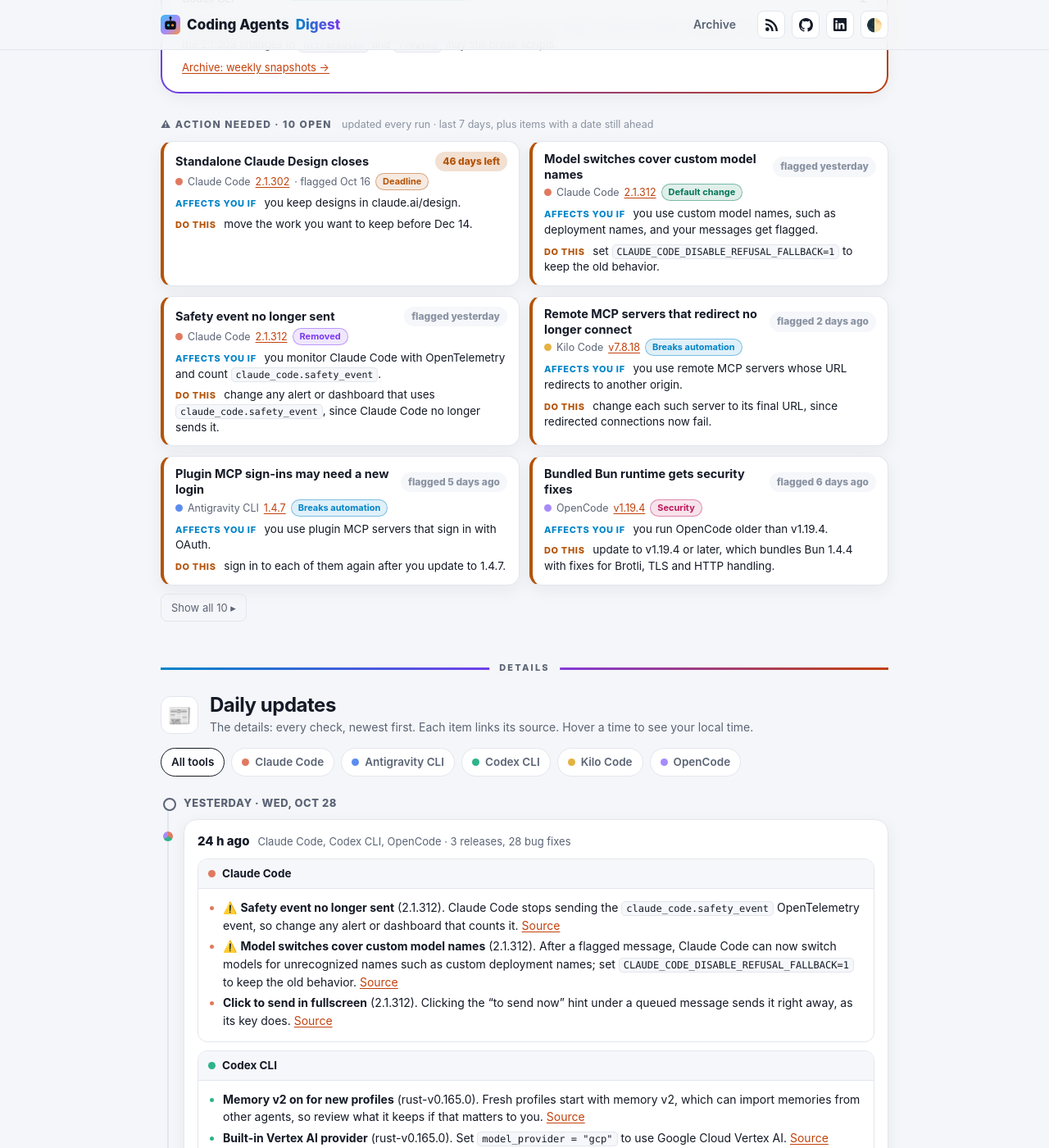
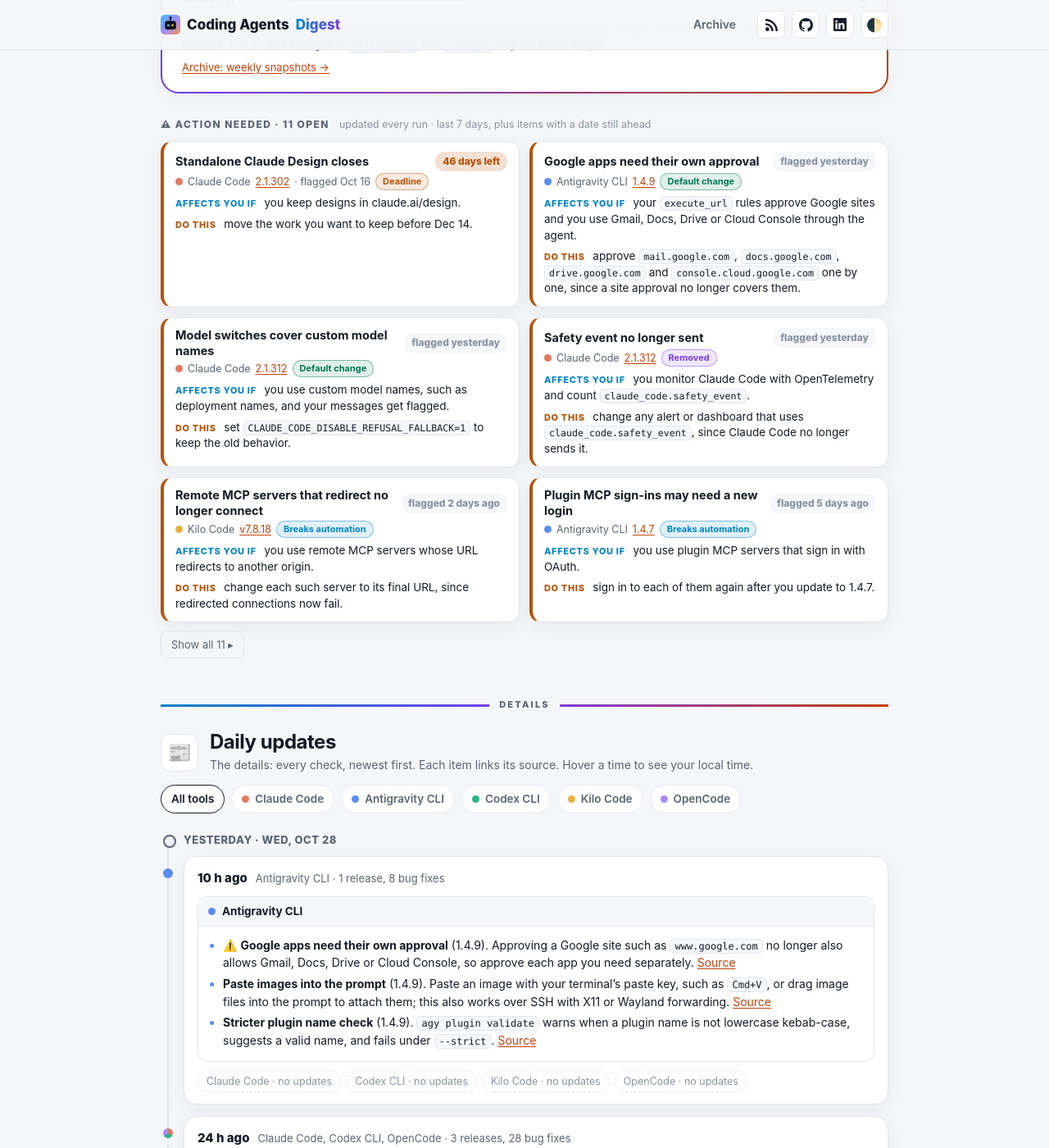
Before and after one commit to IbrahimSobh/coding-agents-digest, a Jekyll site: the page built from docs/index.html, in a window 1280 px wide and 1400 px high, scrolled down 1228 px. Shown: the whole window at 82% size. Built offline with Jekyll 4.4.1, drawn with Linux system fonts in a browser that asks for light colours; some of the changed text lies outside the part shown.

Commit message:
Check 2026-10-28 22:12: Antigravity CLI

```diff
--- a/docs/_data/actions.json
+++ b/docs/_data/actions.json
@@ -71,5 +71,18 @@
   "flagged": "2026-10-28",
   "category": "default-change",
   "dismissed": false
+ },
+ {
+  "id": "antigravity-cli-1.4.9-google-app-approvals",
+  "tool": "antigravity-cli",
+  "version": "1.4.9",
+  "url": "https://github.com/google-antigravity/antigravity-cli/releases/tag/1.4.9",
+  "title": "Google apps need their own approval",
+  "affects": "your `execute_url` rules approve Google sites and you use Gmail, Docs, Drive or Cloud Console through the agent.",
+  "do": "approve `mail.google.com`, `docs.google.com`, `drive.google.com` and `console.cloud.google.com` one by one, since a site approval no longer covers them.",
+  "deadline": null,
+  "flagged": "2026-10-28",
+  "category": "default-change",
+  "dismissed": false
  }
 ]
--- a/docs/_data/brief.json
+++ b/docs/_data/brief.json
@@ -1,8 +1,8 @@
 {
- "updated": "2026-10-28T08:11+03:00",
- "updated_label": "Oct 28, 08:11",
+ "updated": "2026-10-28T22:12+03:00",
+ "updated_label": "Oct 28, 22:12",
  "window": "Oct 21 to Oct 28, 2026",
- "headline": "Claude Code 2.1.312 and Codex 0.165.0 shipped, and both now change defaults, so check the model-switch and memory settings.",
+ "headline": "Claude Code 2.1.312 and Codex 0.165.0 changed defaults, and Antigravity CLI 1.4.9 now needs separate approval for Google apps.",
  "themes": [
   {
    "tag": "Defaults",
@@ -23,5 +23,5 @@
    "so_what": "expect a one-time sign-in to plugin MCP servers after the agy 1.4.7 update."
   }
  ],
- "watch_next": "Antigravity CLI has no new release since 1.4.8. Check your Claude Code and Codex settings for the new defaults, and the 2.1.309 changes to `ultrareview` and `/rewind` may still break scripts."
+ "watch_next": "Check your Antigravity CLI Google app approvals after 1.4.9, and your Claude Code and Codex settings for the new defaults. The 2.1.309 changes to `ultrareview` and `/rewind` may still break scripts."
 }
--- a/docs/_data/headlines.json
+++ b/docs/_data/headlines.json
@@ -25,5 +25,6 @@
   {"updated": "2026-10-26T22:12+03:00", "window": "Oct 19 to Oct 26, 2026", "headline": "Claude Code 2.1.310 and Antigravity CLI 1.4.7 shipped, and agy's plugin sign-in change needs one action."},
   {"updated": "2026-10-27T08:12+03:00", "window": "Oct 20 to Oct 27, 2026", "headline": "Claude Code 2.1.311 and Kilo Code 7.8.18 shipped, and Kilo's MCP update breaks remote servers that redirect, so check their URLs."},
   {"updated": "2026-10-27T22:12+03:00", "window": "Oct 20 to Oct 27, 2026", "headline": "Claude Code 2.1.311 and Kilo Code 7.8.18 shipped, and Kilo's MCP update breaks remote servers that redirect, so check their URLs."},
-  {"updated": "2026-10-28T08:11+03:00", "window": "Oct 21 to Oct 28, 2026", "headline": "Claude Code 2.1.312 and Codex 0.165.0 shipped, and both now change defaults, so check the model-switch and memory settings."}
+  {"updated": "2026-10-28T08:11+03:00", "window": "Oct 21 to Oct 28, 2026", "headline": "Claude Code 2.1.312 and Codex 0.165.0 shipped, and both now change defaults, so check the model-switch and memory settings."},
+  {"updated": "2026-10-28T22:12+03:00", "window": "Oct 21 to Oct 28, 2026", "headline": "Claude Code 2.1.312 and Codex 0.165.0 changed defaults, and Antigravity CLI 1.4.9 now needs separate approval for Google apps."}
 ]
--- a/docs/_data/releases.json
+++ b/docs/_data/releases.json
@@ -262,5 +262,6 @@
   {"tool": "antigravity-cli", "tag": "1.4.8", "date": "2026-10-27"},
   {"tool": "claude-code", "tag": "v2.1.312", "date": "2026-10-27"},
   {"tool": "codex", "tag": "rust-v0.165.0", "date": "2026-10-27"},
-  {"tool": "opencode", "tag": "v1.19.5", "date": "2026-10-28"}
+  {"tool": "opencode", "tag": "v1.19.5", "date": "2026-10-28"},
+ {"tool": "antigravity-cli", "tag": "1.4.9", "date": "2026-10-28"}
 ]
--- /dev/null
+++ b/docs/digests/2026-10-28-2212.md
@@ -0,0 +1,28 @@
+---
+layout: digest
+title: "Check: Oct 28, 2026, 22:12"
+date: 2026-10-28 22:12:00 +0300
+run: "Oct 28, 2026, 22:12 (Cairo)"
+since: "Oct 28, 2026, 08:11"
+quiet: false
+summary: "Antigravity CLI 1.4.9 adds image paste and splits Google app approvals; other tools had no new stable release."
+---
+
+Antigravity CLI · 1 release, 8 bug fixes
+
+### Claude Code
+- No updates since Oct 28, 2026, 08:11.
+
+### Antigravity CLI
+- ⚠️ **Google apps need their own approval** (1.4.9). Approving a Google site such as `www.google.com` no longer also allows Gmail, Docs, Drive or Cloud Console, so approve each app you need separately. [Source](https://github.com/google-antigravity/antigravity-cli/releases/tag/1.4.9)
+- **Paste images into the prompt** (1.4.9). Paste an image with your terminal's paste key, such as `Cmd+V`, or drag image files into the prompt to attach them; this also works over SSH with X11 or Wayland forwarding. [Source](https://github.com/google-antigravity/antigravity-cli/releases/tag/1.4.9)
+- **Stricter plugin name check** (1.4.9). `agy plugin validate` warns when a plugin name is not lowercase kebab-case, suggests a valid name, and fails under `--strict`. [Source](https://github.com/google-antigravity/antigravity-cli/releases/tag/1.4.9)
+
+### Codex CLI
+- No updates since Oct 28, 2026, 08:11.
+
+### Kilo Code
+- No updates since Oct 28, 2026, 08:11.
+
+### OpenCode
+- No updates since Oct 28, 2026, 08:11.
```
Also changed, not shown: task/state.json (+4 -4 lines).
